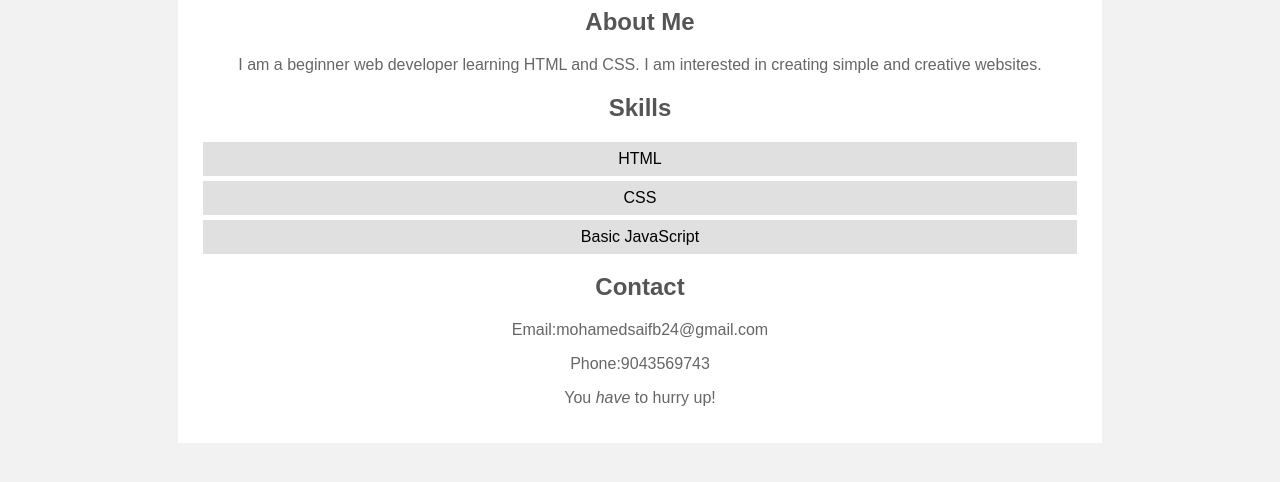
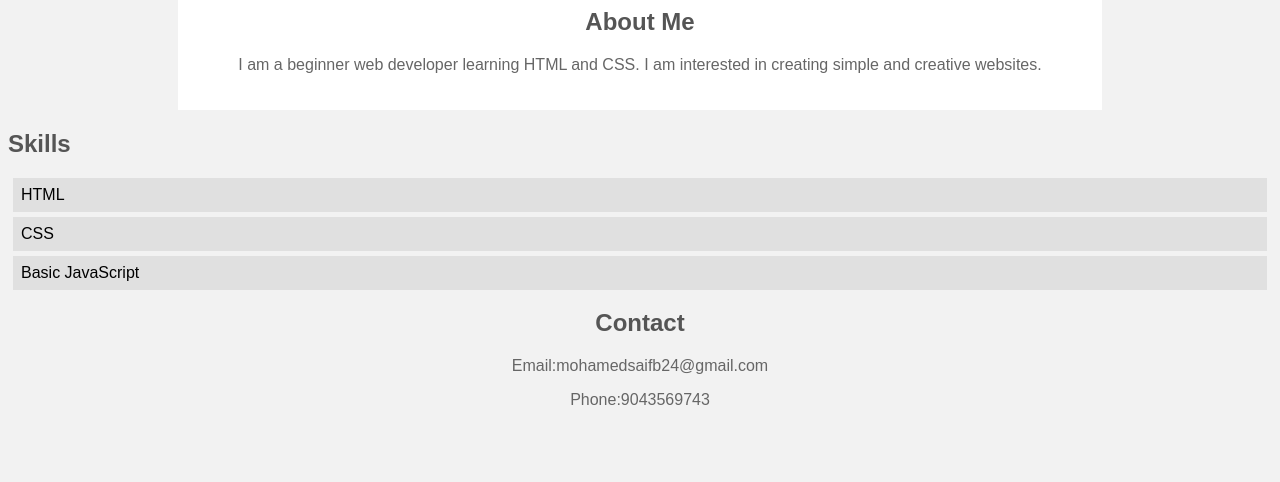
Before and after one commit to mohamedsaif21/PST2025-26, a plain HTML site: page Take1/index.html in a window 1280 px wide. Shown: the part 158-640 px from the top of the page. Drawn offline with Linux system fonts and the light colour scheme.

Commit message:
Refactor HTML structure for contact section

```diff
--- a/Take1/index.html
+++ b/Take1/index.html
@@ -17,7 +17,7 @@
             I am a beginner web developer learning HTML and CSS.
             I am interested in creating simple and creative websites.
         </p>
-
+        </div>
         <h2>Skills</h2>
         <ul>
             <li>HTML</li>
@@ -25,12 +25,12 @@
             <li>Basic JavaScript</li>
         </ul>
 
-        <h2>Contact</h2>
+
+  <center>  <h2>Contact</h2>
         <p>Email:mohamedsaifb24@gmail.com</p>
-        <p>Phone:9043569743</p>
-        <p>You <em>have</em> to hurry up!</p>
+        <p>Phone:9043569743</p></center>
 
-    </div>
+
 
 </body>
 </html>
```
